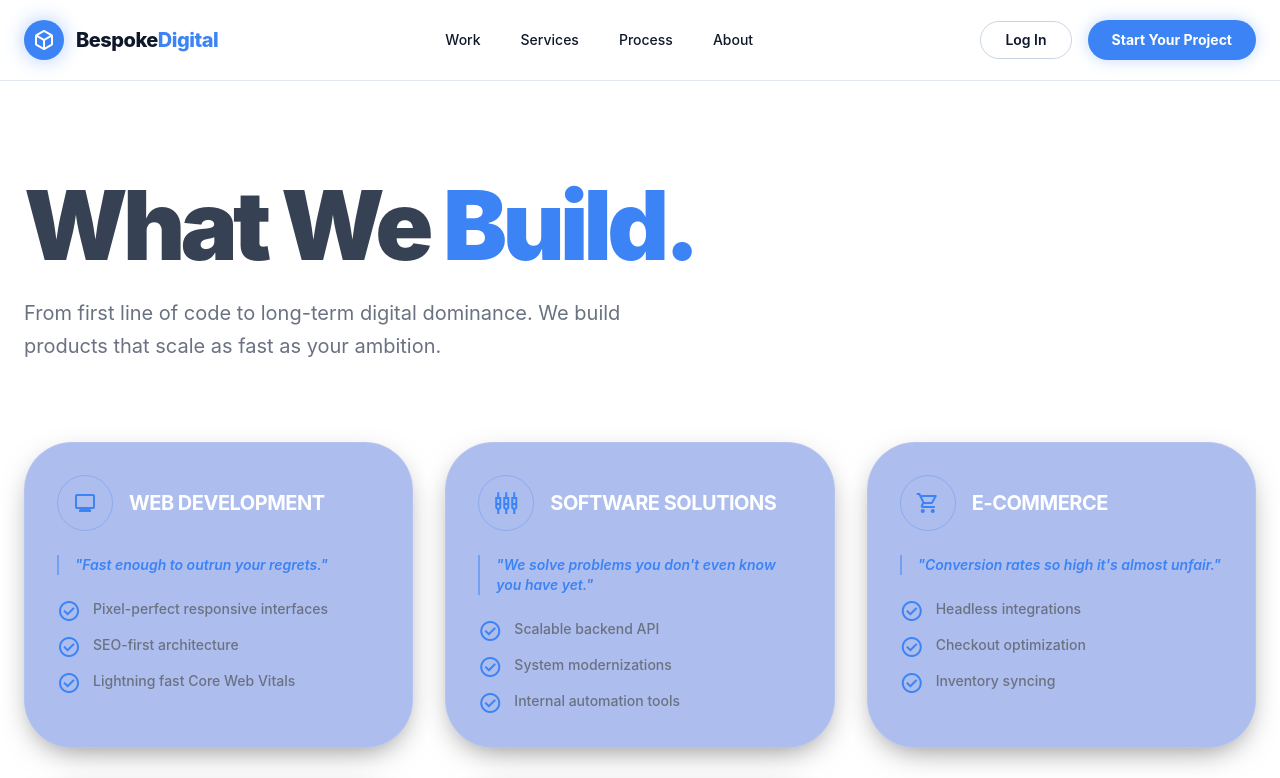
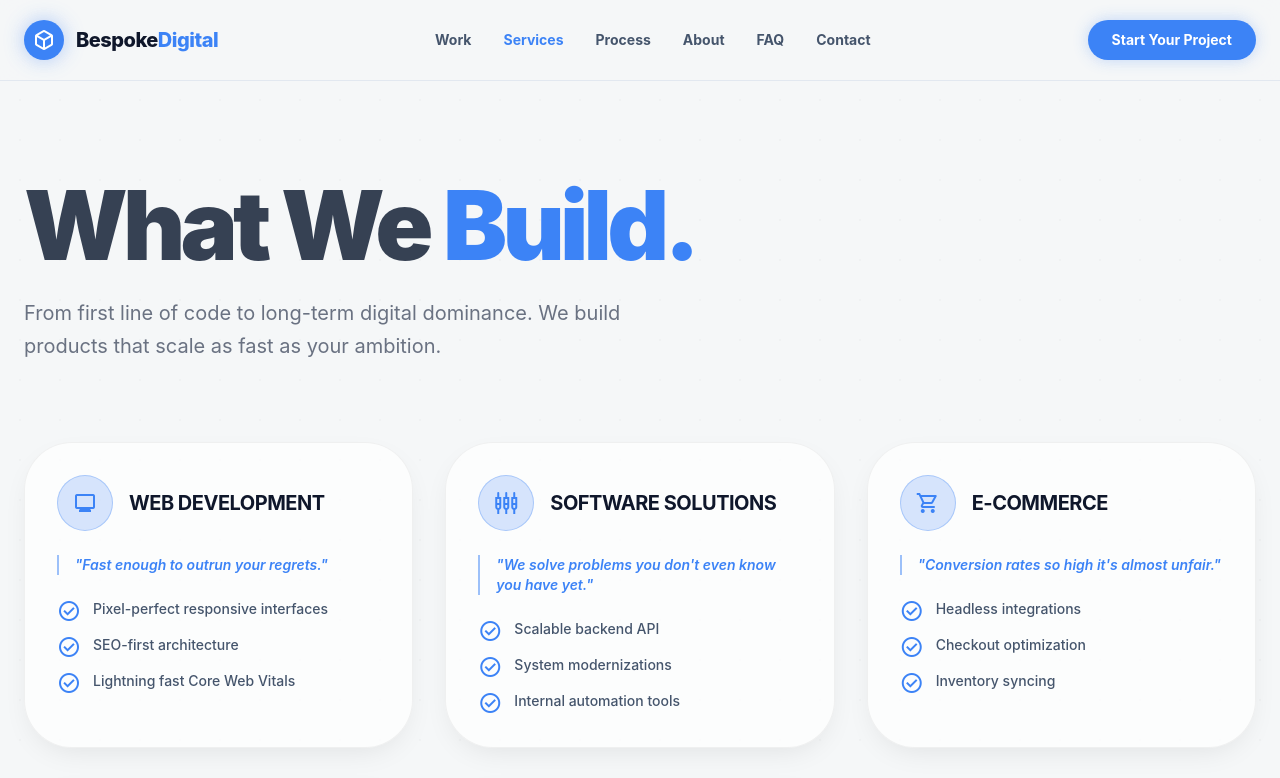
Before and after one commit to dev-oriel/Bespoke-Digital, a React (Vite) app: page /services in a window 1280 px wide. Shown: the top 778 px of the page. Built offline with nearby package versions, Linux system fonts and the light colour scheme.

Commit message:
modified the light modes

```diff
--- a/src/components/Footer.jsx
+++ b/src/components/Footer.jsx
@@ -2,7 +2,7 @@ import { Link } from "react-router-dom";
 
 export default function Footer() {
   return (
-    <footer className="border-t border-slate-800 py-20 px-6 relative z-10 bg-background-dark/50 backdrop-blur-md">
+    <footer className="border-t border-slate-800 py-20 px-6 relative z-10 bg-[#0f172a] text-slate-100">
       <div className="max-w-7xl mx-auto flex flex-col md:flex-row justify-between items-start gap-12">
         <div className="flex flex-col gap-6 max-w-xs">
           <Link to="/" className="flex items-center gap-3">
@@ -52,7 +52,6 @@ export default function Footer() {
             </Link>
           </div>
 
-          {/* REPLACED STUDIO TAB */}
           <div className="flex flex-col gap-4">
             <span className="text-xs font-bold uppercase text-slate-500 tracking-widest">
               Company
--- a/src/components/Navbar.jsx
+++ b/src/components/Navbar.jsx
@@ -1,12 +1,15 @@
-import { Link } from "react-router-dom";
+import { Link, useLocation } from "react-router-dom";
 
 export default function Navbar() {
   const navLinks = [
-    { name: "Work", path: "/" },
+    { name: "Work", path: "/portfolio" },
     { name: "Services", path: "/services" },
     { name: "Process", path: "/process" },
-    { name: "About", path: "#" },
+    { name: "About", path: "/about" },
+    { name: "FAQ", path: "/faq" },
+    { name: "Contact", path: "/contact" },
   ];
+  const location = useLocation();
 
   return (
     <header className="sticky top-0 z-50 border-b border-slate-200 dark:border-slate-800 bg-background-light/80 dark:bg-background-dark/80 backdrop-blur-md">
@@ -17,27 +20,22 @@ export default function Navbar() {
               deployed_code
             </span>
           </div>
-          <span className="text-xl font-extrabold tracking-tight">
+          <span className="text-xl font-extrabold tracking-tight text-slate-900 dark:text-white">
             Bespoke<span className="text-primary">Digital</span>
           </span>
         </Link>
-
-        <nav className="hidden md:flex items-center gap-10">
+        <nav className="hidden lg:flex items-center gap-8">
           {navLinks.map((link) => (
             <Link
               key={link.name}
               to={link.path}
-              className="text-sm font-medium hover:text-primary transition-colors"
+              className={`text-sm font-bold transition-colors ${location.pathname === link.path ? "text-primary" : "text-slate-600 hover:text-slate-900 dark:text-slate-300 dark:hover:text-white"}`}
             >
               {link.name}
             </Link>
           ))}
         </nav>
-
         <div className="flex items-center gap-4">
-          <button className="hidden sm:block text-sm font-semibold px-6 py-2 rounded-full border border-slate-300 dark:border-slate-700 hover:bg-slate-100 dark:hover:bg-slate-800 transition-all">
-            Log In
-          </button>
           <Link
             to="/start"
             className="bg-primary text-white text-sm font-bold px-6 py-2.5 rounded-full shadow-[0_0_15px_rgba(60,131,246,0.3)] hover:scale-105 transition-all"
--- a/src/components/ServiceBlock.jsx
+++ b/src/components/ServiceBlock.jsx
@@ -1,30 +1,30 @@
 export default function ServiceBlock({ icon, title, quote, features, isWide }) {
   return (
     <div
-      className={`glass-card  glow-hover p-8 rounded-xl flex flex-col gap-6 ${isWide ? "md:col-span-2 lg:col-span-1" : ""}`}
+      className={`glass-card glow-hover p-8 rounded-xl flex flex-col gap-6 ${isWide ? "md:col-span-2 lg:col-span-1" : ""}`}
     >
-      <div className="flex   items-center gap-4">
-        <div className="size-14 rounded-xl bg-primry/20 flex items-center justify-center border border-primary/30">
+      <div className="flex items-center gap-4">
+        <div className="size-14 rounded-xl bg-primary/20 flex items-center justify-center border border-primary/30">
           <span className="material-symbols-outlined text-primary text-3xl">
             {icon}
           </span>
         </div>
-        <h3 className="text-xl font-bold text-white uppercase tracking-tight">
+        <h3 className="text-xl font-bold text-slate-900 dark:text-white uppercase tracking-tight">
           {title}
         </h3>
       </div>
-
       <p className="text-primary text-sm font-semibold italic pl-4 border-l-2 border-primary/50">
         "{quote}"
       </p>
-
-      <ul className="space-y-3 grow">
+      <ul className="space-y-3 flex-grow">
         {features.map((f, i) => (
           <li key={i} className="flex items-start gap-3">
             <span className="material-symbols-outlined text-primary text-lg">
               check_circle
             </span>
-            <span className="text-gray-500 text-sm font-medium">{f}</span>
+            <span className="text-slate-600 dark:text-slate-200 text-sm font-medium">
+              {f}
+            </span>
           </li>
         ))}
       </ul>
--- a/src/index.css
+++ b/src/index.css
@@ -4,6 +4,7 @@
   --color-primary: #3c83f6;
   --color-accent-amber: #f59e0b;
   --color-background-dark: #0f172a;
+  --color-background-light: #f5f7f8;
 
   --font-display: "Inter", sans-serif;
 
@@ -13,12 +14,26 @@
   --radius-full: 9999px;
 }
 
+/* Base resets to handle global background/text switching */
+@layer base {
+  body {
+    @apply bg-background-light text-slate-900 dark:bg-background-dark dark:text-slate-100 antialiased;
+  }
+}
+
 @utility glass-card {
-  /* High contrast background - No more muddy gray */
-  background: rgba(30, 41, 59, 0.7);
+  /* LIGHT MODE: Clean, frosty white glass */
+  background: rgba(255, 255, 255, 0.7);
   backdrop-filter: blur(16px);
-  border: 1px solid rgba(255, 255, 255, 0.1);
-  box-shadow: 0 10px 30px -10px rgba(0, 0, 0, 0.5);
+  border: 1px solid rgba(0, 0, 0, 0.05);
+  box-shadow: 0 10px 30px -10px rgba(0, 0, 0, 0.1);
+
+  /* DARK MODE: Deep, high-contrast slate glass */
+  @variant dark {
+    background: rgba(30, 41, 59, 0.7);
+    border: 1px solid rgba(255, 255, 255, 0.1);
+    box-shadow: 0 10px 30px -10px rgba(0, 0, 0, 0.5);
+  }
 }
 
 @utility glow-hover {
@@ -35,47 +50,14 @@
 }
 
 @utility grid-bg {
-  background-image: radial-gradient(rgba(255, 255, 255, 0.05) 1px, transparent 1px);
+  /* LIGHT MODE: Subtle dark grid on light background */
+  background-image: radial-gradient(rgba(0, 0, 0, 0.05) 1px, transparent 1px);
   background-size: 40px 40px;
-}@import "tailwindcss";
 
-@theme {
-  --color-primary: #3c83f6;
-  --color-accent-amber: #f59e0b;
-  --color-background-dark: #0f172a;
-
-  --font-display: "Inter", sans-serif;
-
-  --radius-default: 1rem;
-  --radius-lg: 2rem;
-  --radius-xl: 3rem;
-  --radius-full: 9999px;
-}
-
-@utility glass-card {
-  /* High contrast background - No more muddy gray */
-  background: rgba(50, 91, 209, 0.4);
-  backdrop-filter: blur(16px);
-  border: 1px solid rgba(255, 255, 255, 0.1);
-  box-shadow: 0 10px 30px -10px rgba(0, 0, 0, 0.5);
-}
-
-@utility glow-hover {
-  transition: all 0.3s cubic-bezier(0.4, 0, 0.2, 1);
-  &:hover {
-    border-color: rgba(60, 131, 246, 0.6);
-    box-shadow: 0 0 25px rgba(60, 131, 246, 0.2);
-    transform: translateY(-5px);
+  /* DARK MODE: Subtle light grid on dark background */
+  @variant dark {
+    background-image: radial-gradient(rgba(255, 255, 255, 0.05) 1px, transparent 1px);
   }
-}
-
-@utility hero-glow {
-  background: radial-gradient(circle at center, rgba(60, 131, 246, 0.15) 0%, transparent 70%);
-}
-
-@utility grid-bg {
-  background-image: radial-gradient(rgba(255, 255, 255, 0.05) 1px, transparent 1px);
-  background-size: 40px 40px;
 }
 
 @keyframes fadeIn {
--- a/src/pages/FAQ.jsx
+++ b/src/pages/FAQ.jsx
@@ -25,10 +25,10 @@ export default function FAQ() {
   return (
     <div className="max-w-4xl mx-auto px-6 py-20 relative z-10">
       <div className="text-center mb-16">
-        <h1 className="text-5xl font-black mb-6 tracking-tight text-white">
+        <h1 className="text-5xl font-black mb-6 tracking-tight text-slate-900 dark:text-white">
           Frequently Asked <span className="text-primary">Questions</span>
         </h1>
-        <p className="text-slate-300 text-lg">
+        <p className="text-slate-600 dark:text-slate-300 text-lg">
           Clear answers. Zero corporate speak.
         </p>
       </div>
@@ -39,13 +39,15 @@ export default function FAQ() {
             key={i}
             className="glass-card p-8 rounded-2xl hover:border-primary/40 transition-colors"
           >
-            <h3 className="text-xl font-bold text-white mb-4 flex items-start gap-3">
+            <h3 className="text-xl font-bold text-slate-900 dark:text-white mb-4 flex items-start gap-3">
               <span className="text-primary material-symbols-outlined shrink-0">
                 help
               </span>
               {faq.q}
             </h3>
-            <p className="text-slate-300 pl-9 leading-relaxed">{faq.a}</p>
+            <p className="text-slate-600 dark:text-slate-300 pl-9 leading-relaxed">
+              {faq.a}
+            </p>
           </div>
         ))}
       </div>
--- a/src/pages/Portfolio.jsx
+++ b/src/pages/Portfolio.jsx
@@ -39,10 +39,10 @@ export default function Portfolio() {
   return (
     <div className="max-w-7xl mx-auto px-6 py-20 relative z-10">
       <div className="max-w-3xl mb-20">
-        <h1 className="text-6xl lg:text-8xl font-black mb-6 tracking-tight text-white">
+        <h1 className="text-6xl lg:text-8xl font-black mb-6 tracking-tight text-slate-900 dark:text-white">
           Our <span className="text-primary">Work.</span>
         </h1>
-        <p className="text-slate-300 text-xl leading-relaxed">
+        <p className="text-slate-600 dark:text-slate-300 text-xl leading-relaxed">
           We don't just build websites. We engineer high-performance digital
           assets that solve complex business problems.
         </p>
@@ -52,10 +52,10 @@ export default function Portfolio() {
         {projects.map((p, i) => (
           <div
             key={i}
-            className="glass-card rounded-2xl overflow-hidden group border-white/5 hover:border-primary/50 transition-all duration-500"
+            className="glass-card rounded-2xl overflow-hidden group border-slate-200 dark:border-white/5 hover:border-primary/50 transition-all duration-500"
           >
             <div className="h-64 overflow-hidden relative">
-              <div className="absolute inset-0 bg-background-dark/20 group-hover:bg-transparent transition-all z-10"></div>
+              <div className="absolute inset-0 bg-slate-900/10 dark:bg-background-dark/20 group-hover:bg-transparent transition-all z-10"></div>
               <img
                 src={p.image}
                 alt={p.title}
@@ -68,7 +68,7 @@ export default function Portfolio() {
                   <span className="text-primary text-xs font-bold uppercase tracking-widest">
                     {p.category}
                   </span>
-                  <h3 className="text-2xl font-black text-white mt-1">
+                  <h3 className="text-2xl font-black text-slate-900 dark:text-white mt-1">
                     {p.title}
                   </h3>
                 </div>
@@ -82,7 +82,7 @@ export default function Portfolio() {
                 {p.tech.map((t) => (
                   <span
                     key={t}
-                    className="text-xs font-medium text-slate-400 bg-slate-900/80 px-3 py-1 rounded-md border border-slate-800"
+                    className="text-xs font-medium text-slate-600 dark:text-slate-400 bg-slate-100 dark:bg-slate-900/80 px-3 py-1 rounded-md border border-slate-200 dark:border-slate-800"
                   >
                     {t}
                   </span>
@@ -94,7 +94,7 @@ export default function Portfolio() {
       </div>
 
       <div className="glass-card p-12 rounded-[2rem] text-center max-w-4xl mx-auto border-primary/20">
-        <h2 className="text-3xl font-black text-white mb-6">
+        <h2 className="text-3xl font-black text-slate-900 dark:text-white mb-6">
           See your project here next.
         </h2>
         <Link
```
Also changed, not shown: src/pages/ProjectIntake.jsx (+61 -50 lines).
